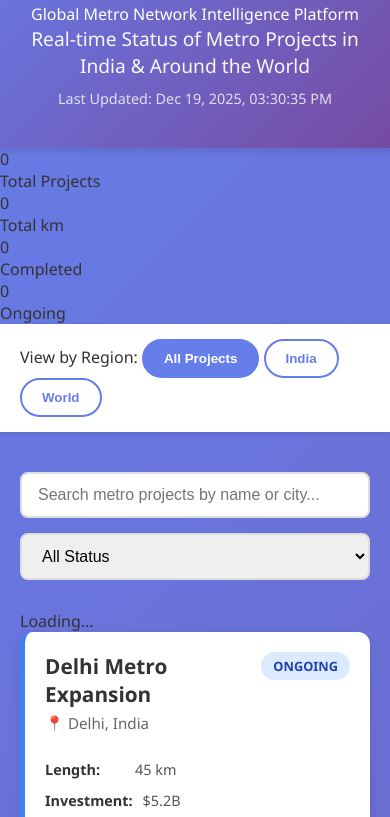
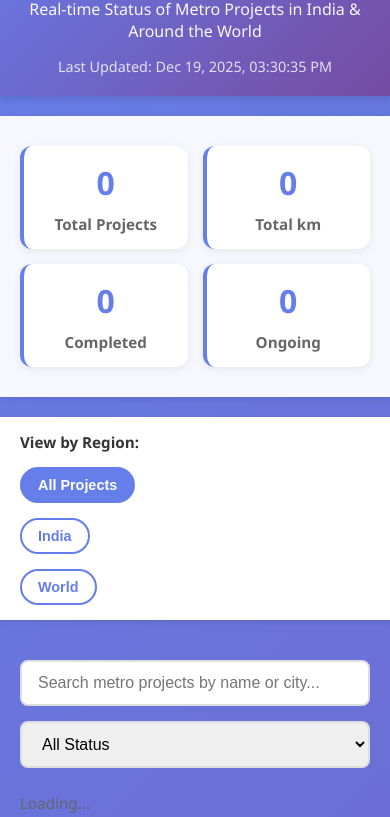
Before and after one commit to kinshookchaturvedi-cell/metro-rail-dashboard, a plain HTML site: page index.html in a window 390 px wide. Shown: the part 125-942 px from the top of the page. Drawn offline with Linux system fonts and the light colour scheme.

Commit message:
feat: Enhance styles.css with KPI dashboard, improved responsive design, and better UI
- Add comprehensive KPI stats cards styling
- Enhance navigation with better hover effects and sticky positioning
- Improve filter section layout and responsiveness
- Add responsive breakpoints for mobile (768px, 480px)
- Better footer styling with link hover effects
- Unified design system with consistent spacing and colors

```diff
--- a/styles.css
+++ b/styles.css
@@ -21,19 +21,70 @@ header {
 
 header h1 {
   font-size: 2.5em;
+  margin-bottom: 5px;
+  font-weight: 700;
+}
+
+.tagline {
+  font-size: 1.1em;
+  opacity: 0.95;
   margin-bottom: 10px;
-  font-weight: 700;
+  font-weight: 600;
 }
 
 .subtitle {
   font-size: 1.2em;
   opacity: 0.95;
-  margin-bottom: 10px;
+  margin-bottom: 15px;
 }
 
 .last-updated {
   font-size: 0.9em;
   opacity: 0.8;
+}
+
+/* KPI Stats Section */
+.kpi-section {
+  background: rgba(255, 255, 255, 0.95);
+  padding: 30px 20px;
+  margin: 20px 0;
+  box-shadow: 0 2px 8px rgba(0,0,0,0.1);
+}
+
+.kpi-container {
+  max-width: 1200px;
+  margin: 0 auto;
+  display: grid;
+  grid-template-columns: repeat(auto-fit, minmax(200px, 1fr));
+  gap: 20px;
+}
+
+.kpi-card {
+  background: white;
+  border-radius: 12px;
+  padding: 20px;
+  text-align: center;
+  border-left: 4px solid #667eea;
+  box-shadow: 0 2px 8px rgba(0,0,0,0.08);
+  transition: all 0.3s ease;
+}
+
+.kpi-card:hover {
+  transform: translateY(-2px);
+  box-shadow: 0 4px 12px rgba(102, 126, 234, 0.2);
+}
+
+.kpi-value {
+  font-size: 2.5em;
+  font-weight: 700;
+  color: #667eea;
+  margin-bottom: 10px;
+}
+
+.kpi-label {
+  font-size: 0.95em;
+  color: #666;
+  font-weight: 600;
 }
 
 nav {
@@ -48,10 +99,20 @@ nav {
 .nav-container {
   max-width: 1200px;
   margin: 0 auto;
+  padding: 0 20px;
+}
+
+.nav-section {
   display: flex;
-  gap: 20px;
-  padding: 0 20px;
-  justify-content: center;
+  align-items: center;
+  gap: 15px;
+  flex-wrap: wrap;
+}
+
+.nav-title {
+  font-weight: 600;
+  color: #333;
+  font-size: 0.95em;
 }
 
 .nav-btn {
@@ -68,6 +129,7 @@ nav {
 .nav-btn:hover {
   background: #667eea;
   color: white;
+  box-shadow: 0 4px 12px rgba(102, 126, 234, 0.3);
 }
 
 .nav-btn.active {
@@ -81,10 +143,14 @@ main {
   padding: 0 20px;
 }
 
+.filters-container {
+  margin-bottom: 30px;
+}
+
 .filters {
   display: flex;
   gap: 15px;
-  margin-bottom: 30px;
+  margin-bottom: 15px;
   flex-wrap: wrap;
 }
 
@@ -107,6 +173,13 @@ main {
   outline: none;
   border-color: #667eea;
   box-shadow: 0 0 8px rgba(102, 126, 234, 0.2);
+}
+
+.filter-info {
+  font-size: 0.95em;
+  color: #666;
+  padding: 10px 0;
+  font-weight: 500;
 }
 
 .projects-grid {
@@ -151,6 +224,7 @@ main {
   justify-content: space-between;
   align-items: start;
   margin-bottom: 15px;
+  gap: 10px;
 }
 
 .project-title {
@@ -167,6 +241,7 @@ main {
   font-size: 0.8em;
   font-weight: 600;
   text-transform: uppercase;
+  white-space: nowrap;
 }
 
 .status-completed {
@@ -217,8 +292,27 @@ footer {
   background: #333;
   color: white;
   text-align: center;
-  padding: 20px;
+  padding: 30px 20px;
   margin-top: 40px;
+}
+
+footer p {
+  margin-bottom: 10px;
+}
+
+.footer-links {
+  font-size: 0.9em;
+}
+
+.footer-links a {
+  color: #667eea;
+  text-decoration: none;
+  transition: all 0.3s ease;
+}
+
+.footer-links a:hover {
+  text-decoration: underline;
+  color: #764ba2;
 }
 
 @media (max-width: 768px) {
@@ -226,9 +320,27 @@ footer {
     font-size: 1.8em;
   }
 
-  .nav-container {
-    flex-wrap: wrap;
-    gap: 10px;
+  .tagline {
+    font-size: 1em;
+  }
+
+  .subtitle {
+    font-size: 1em;
+  }
+
+  .kpi-container {
+    grid-template-columns: repeat(auto-fit, minmax(150px, 1fr));
+    gap: 15px;
+  }
+
+  .nav-section {
+    flex-direction: column;
+    align-items: flex-start;
+  }
+
+  .nav-btn {
+    padding: 8px 16px;
+    font-size: 0.9em;
   }
 
   .filters {
@@ -242,6 +354,28 @@ footer {
 
   .projects-grid {
     grid-template-columns: 1fr;
+  }
+
+  .project-header {
+    flex-direction: column;
+  }
+}
+
+@media (max-width: 480px) {
+  header {
+    padding: 20px 15px;
+  }
+
+  header h1 {
+    font-size: 1.5em;
+  }
+
+  .kpi-value {
+    font-size: 2em;
+  }
+
+  .kpi-card {
+    padding: 15px;
   }
 }
 
```
